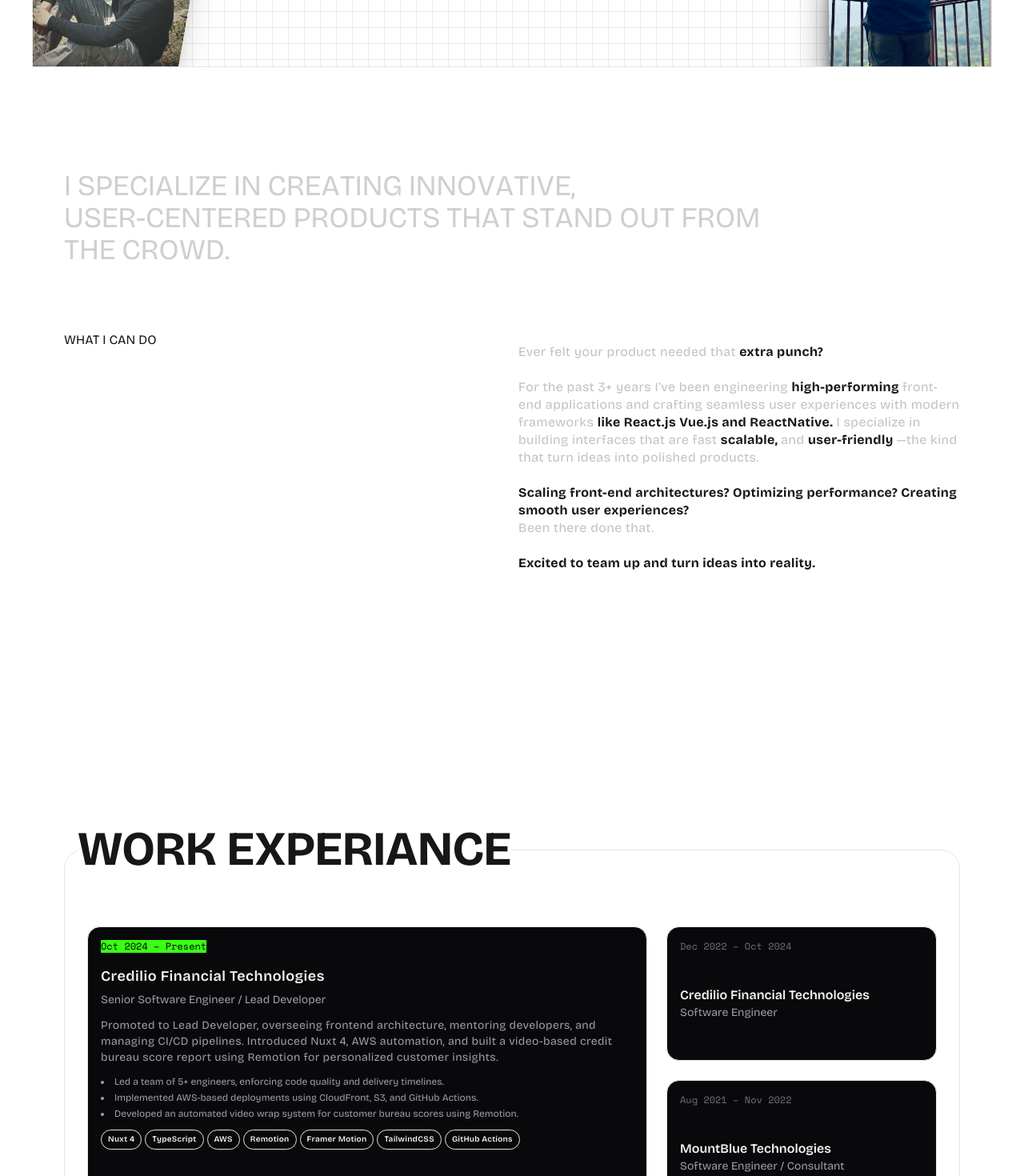
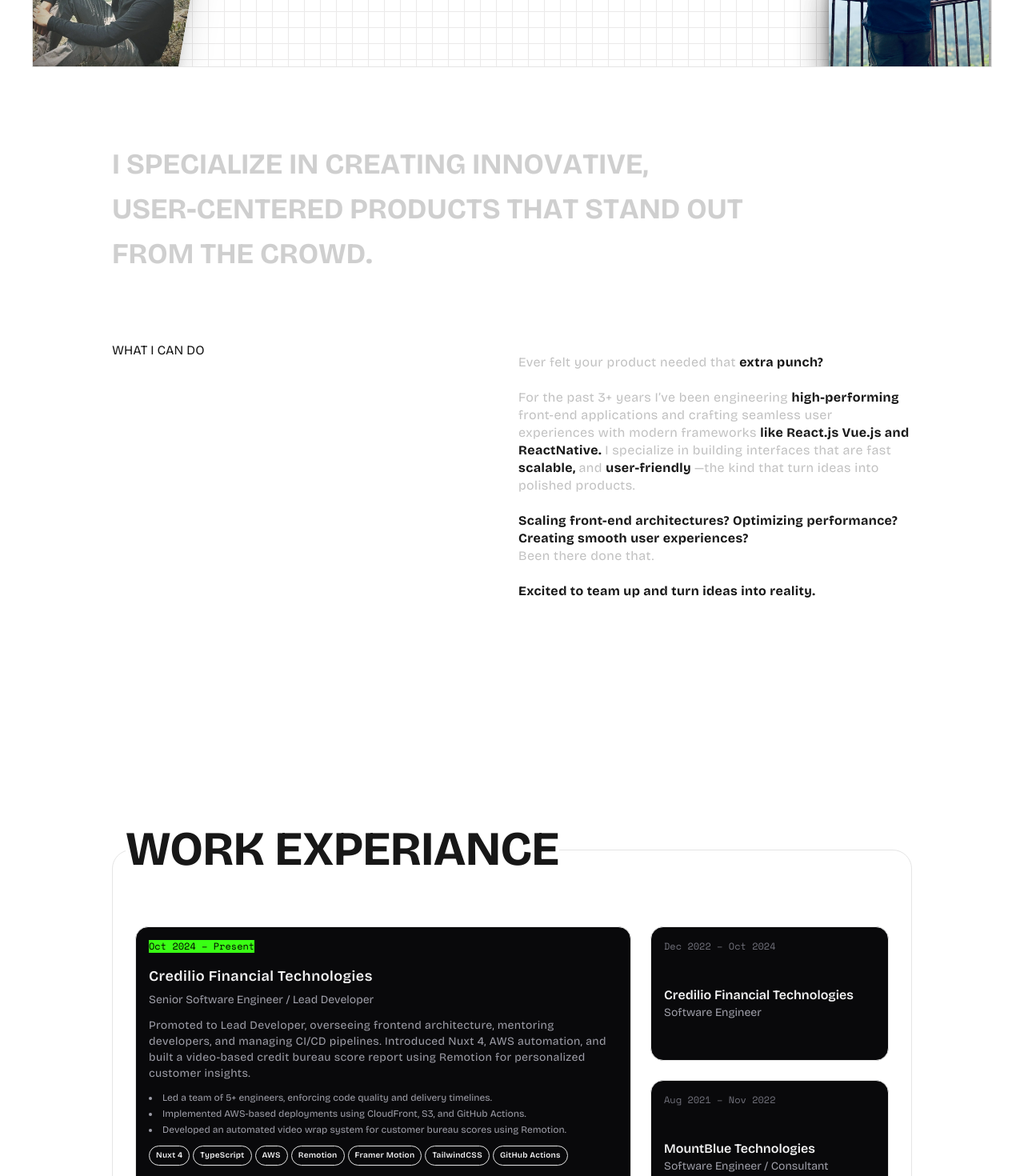
Before and after one commit to 10shubham01/portfolio3.O, a Next.js app: page / in a window 1280 px wide. Shown: the part 640-2110 px from the top of the page at 80% size. Built offline with nearby package versions, Linux system fonts and the light colour scheme; grey boxes are pictures that could not be loaded.

Commit message:
build fix

```diff
--- a/app/page.tsx
+++ b/app/page.tsx
@@ -22,9 +22,9 @@ const Page = () => {
 
       <section
         id="about"
-        className="sm:p-10 sm:pt-0 pt-0 p-2  sm:!px-20 !px-10 h-screen flex flex-col justify-center "
+        className="sm:p-10 sm:pt-0 pt-0 p-2  sm:!px-35 !px-10 h-screen flex flex-col justify-center "
       >
-        <div className="max-w-4xl">
+        <div className="max-w-4xl font-bold">
           <ScrollAnimatedText />
         </div>
         <div className=" grid sm:grid-cols-2 gap-4 py-20">
@@ -39,13 +39,13 @@ const Page = () => {
       </section>
       <section
         id="work"
-        className="sm:p-10 sm:pt-0 pt-0 p-2  sm:!px-20 !px-10 py-20 h-screen flex-col flex justify-center items-center"
+        className="sm:p-10 sm:pt-0 pt-0 p-2  sm:!px-35 !px-10 py-20 h-screen flex-col flex justify-center items-center"
       >
         <BentoGrid items={experience}></BentoGrid>
       </section>
       <section
         id="contact"
-        className="sm:p-10 sm:pt-0 pt-0 p-2  sm:!px-20 !px-10 py-20 h-screen  place-content-center"
+        className="sm:p-10 sm:pt-0 pt-0 p-2  sm:!px-35 !px-10 py-20 h-screen  place-content-center"
       >
         <div className="grid sm:grid-cols-2 gap-8">
           <div>
--- a/components/Alien.tsx
+++ b/components/Alien.tsx
@@ -47,10 +47,12 @@ function HoverableLetter({
     const interval = setInterval(() => {
       setRandomLetter(getRandomCharacter());
     }, 50);
+    // eslint-disable-next-line @typescript-eslint/no-explicit-any
     (window as any).hoverInterval = interval;
   };
 
   const handleMouseLeave = () => {
+    // eslint-disable-next-line @typescript-eslint/no-explicit-any
     clearInterval((window as any).hoverInterval);
     setRandomLetter(letter);
   };
--- a/components/BentoGrid.tsx
+++ b/components/BentoGrid.tsx
@@ -1,7 +1,7 @@
 "use client";
 import { cn } from "@/lib/utils";
-import { AnimatePresence, LayoutGroup, motion, useInView } from "framer-motion";
-import { useRef, useState } from "react";
+import { AnimatePresence, LayoutGroup, motion } from "framer-motion";
+import { useState } from "react";
 import HoverFlipText from "./HoverFlipText";
 import Alien from "./Alien";
 
@@ -9,15 +9,12 @@ const BentoGrid = ({
   items,
   className,
 }: {
+  // eslint-disable-next-line @typescript-eslint/no-explicit-any
   items: any[];
   className?: string;
 }) => {
   const [hoveredIndex, setHoveredIndex] = useState<number | null>(null);
   const [localItems, setItems] = useState(items);
-  const ref = useRef(null);
-
-  const isInView = useInView(ref, { once: true, margin: "-10%" });
-
   const handleClick = (id: number) => {
     const selectedItem = localItems.find((item) => item.id === id);
     if (!selectedItem) return;
@@ -39,7 +36,6 @@ const BentoGrid = ({
             <motion.div
               key={item.id}
               layout
-              ref={ref}
               initial={{ opacity: 0, x: 200 }}
               whileInView={{ opacity: 1, x: 0 }}
               viewport={{ once: true, amount: 0.2 }}
--- a/components/ScrollAnimationText.tsx
+++ b/components/ScrollAnimationText.tsx
@@ -54,7 +54,7 @@ const ScrollAnimatedText = () => {
       className={`flex flex-wrap gap-x-2 text-foreground ${spacemono.className}`}
     >
       {lines.map((line, lineIndex) => (
-        <div key={lineIndex} className="flex sm:text-4xl text-xl">
+        <div key={lineIndex} className="flex sm:text-4xl text-xl sm:leading-14">
           {line.split("").map((char, charIndex) => {
             const start = globalIndex * duration;
             const end = start + duration;
--- a/components/ThemeProvider.tsx
+++ b/components/ThemeProvider.tsx
@@ -2,8 +2,10 @@
 
 import * as React from "react";
 import { ThemeProvider as NextThemesProvider } from "next-themes";
-import { type ThemeProviderProps } from "next-themes/dist/types";
 
-export function ThemeProvider({ children, ...props }: ThemeProviderProps) {
+export function ThemeProvider({
+  children,
+  ...props
+}: React.ComponentProps<typeof NextThemesProvider>) {
   return <NextThemesProvider {...props}>{children}</NextThemesProvider>;
 }
```
